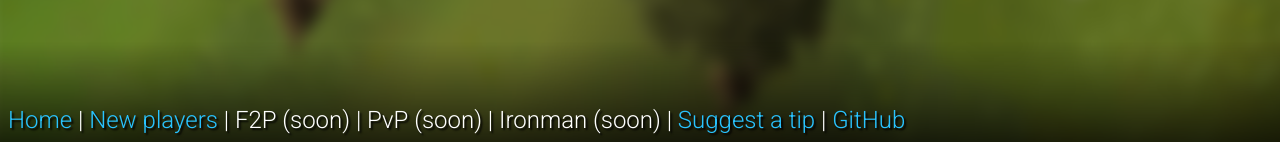
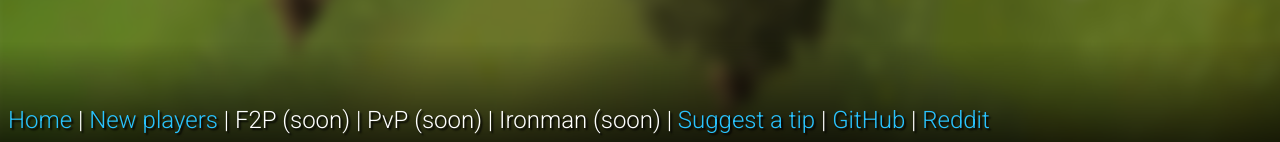
Before and after one commit to OldSchoolRSTips/OldSchoolRSTips, a PHP site: page / in a window 1280 px wide. Shown: the part 862-1004 px from the top of the page. Run offline with PHP 8.4, Linux system fonts and the light colour scheme.

Commit message:
Update index.php

```diff
--- a/index.php
+++ b/index.php
@@ -171,7 +171,7 @@ echo "<span onClick='randRoll();'>
 echo "</div>";
 
 echo "<div id='footer'>";
-echo "<span><a href='http://oldschoolrs.tips'>Home</a> | <a href='http://noob.oldschoolrs.tips'>New players</a> | F2P (soon) | PvP (soon) | Ironman (soon) | <a href='https://github.com/OldSchoolRSTips/OldSchoolRSTips/issues/new?title=Suggestion&body=Idea:' target='_blank'>Suggest a tip</a> | <a href='https://github.com/OldSchoolRSTips/OldSchoolRSTips' target='_blank'>GitHub</a></span>";
+echo "<span><a href='http://oldschoolrs.tips'>Home</a> | <a href='http://noob.oldschoolrs.tips'>New players</a> | F2P (soon) | PvP (soon) | Ironman (soon) | <a href='https://github.com/OldSchoolRSTips/OldSchoolRSTips/issues/new?title=Suggestion&body=Idea:' target='_blank'>Suggest a tip</a> | <a href='https://github.com/OldSchoolRSTips/OldSchoolRSTips' target='_blank'>GitHub</a> | <a href='https://old.reddit.com/r/OldSchoolRSTips/' target='_blank'>Reddit</a></span>";
 echo "</div>";
 ?>
 </body>
```
